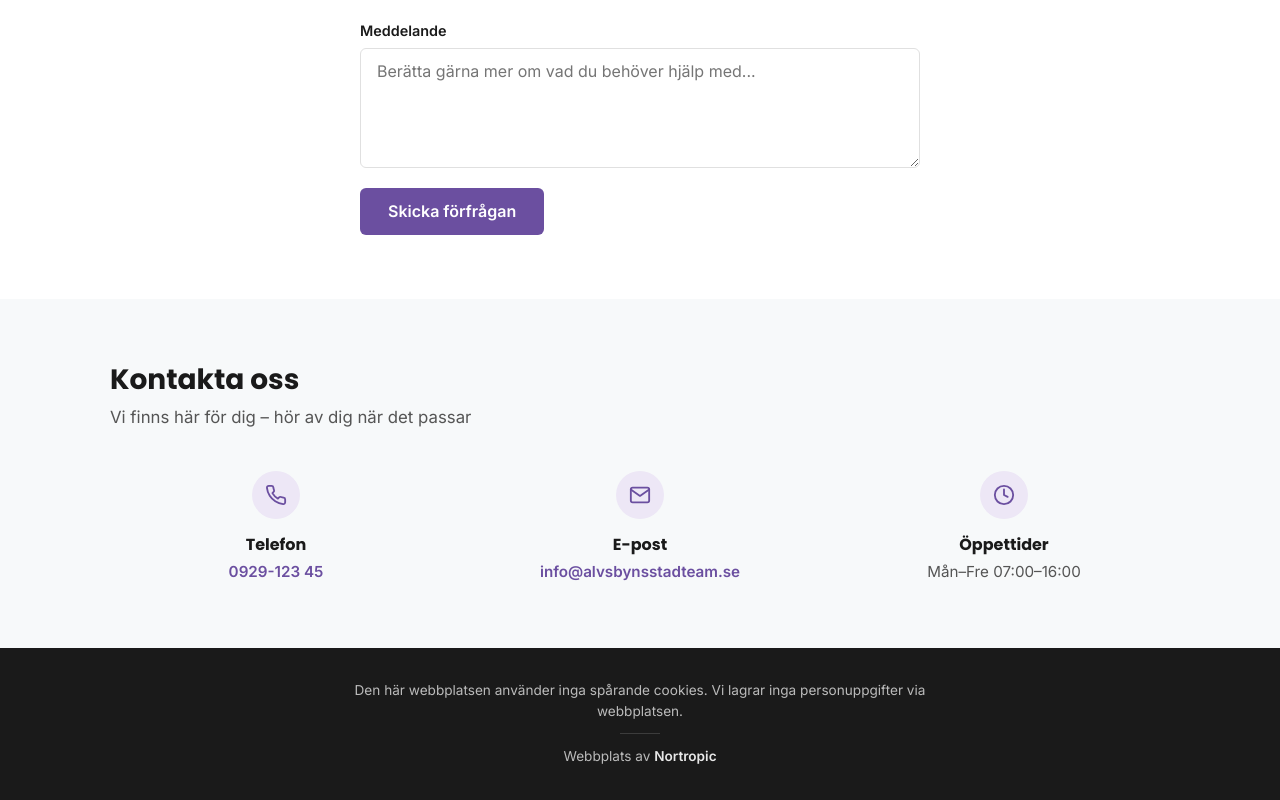
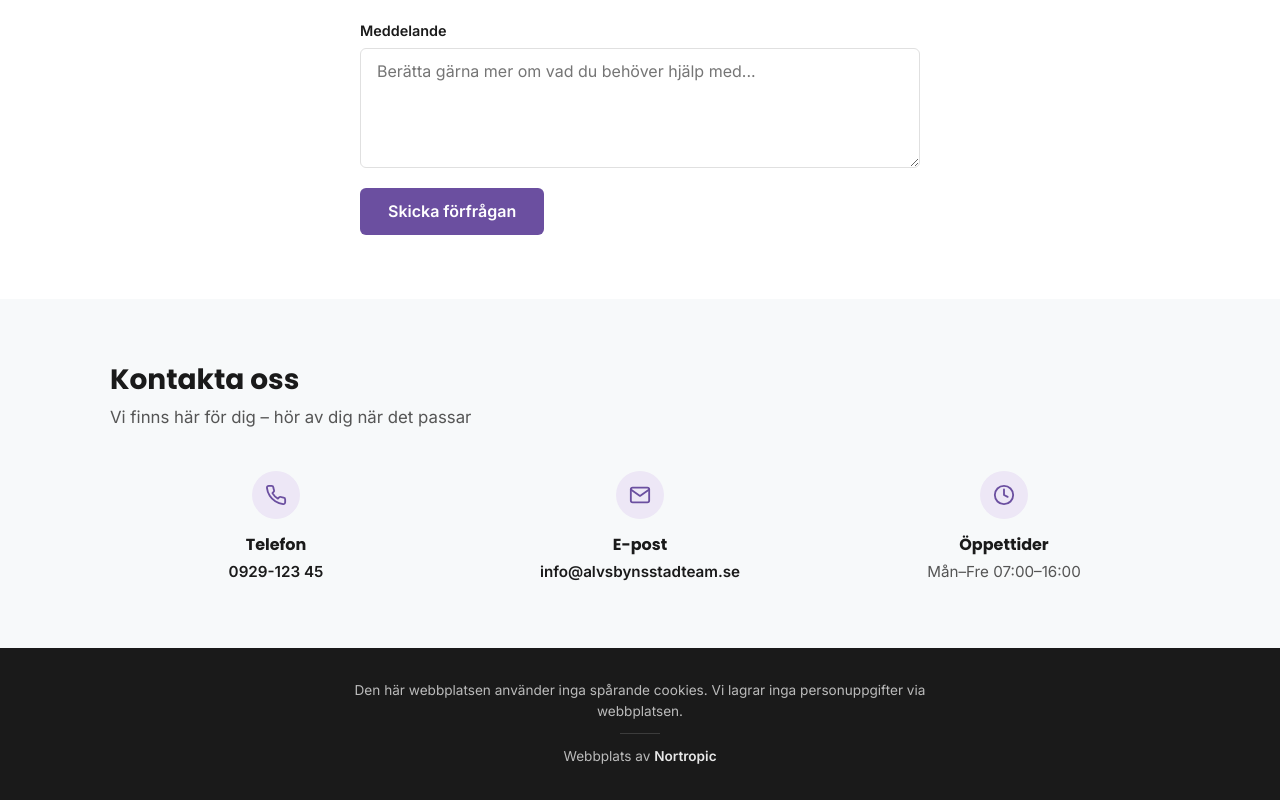
Before and after one commit to Jonkebronk/alvsbyn-stadteam, a Next.js app: page / in a window 1280 px wide. Shown: the part 3286-4086 px from the top of the page. Built offline with nearby package versions, Linux system fonts and the light colour scheme.

Commit message:
fix: kontaktlänkar (telefon, e-post) svarta istället för lila

```diff
--- a/components/Contact.module.css
+++ b/components/Contact.module.css
@@ -37,12 +37,12 @@
 }
 
 .itemLink {
-  color: var(--color-primary);
+  color: var(--color-text);
   font-weight: 600;
 }
 
 .itemLink:hover {
-  color: var(--color-primary-dark);
+  color: var(--color-primary);
 }
 
 @media (max-width: 768px) {
```
